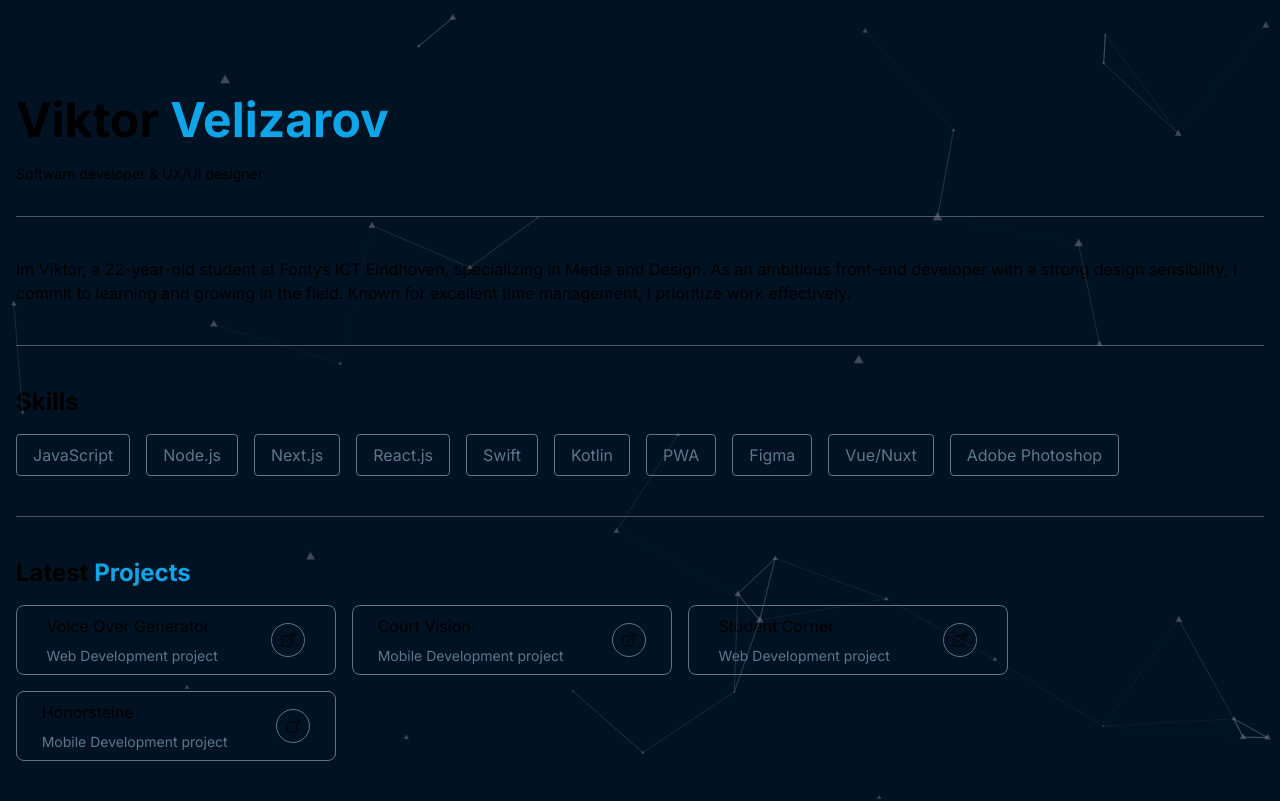
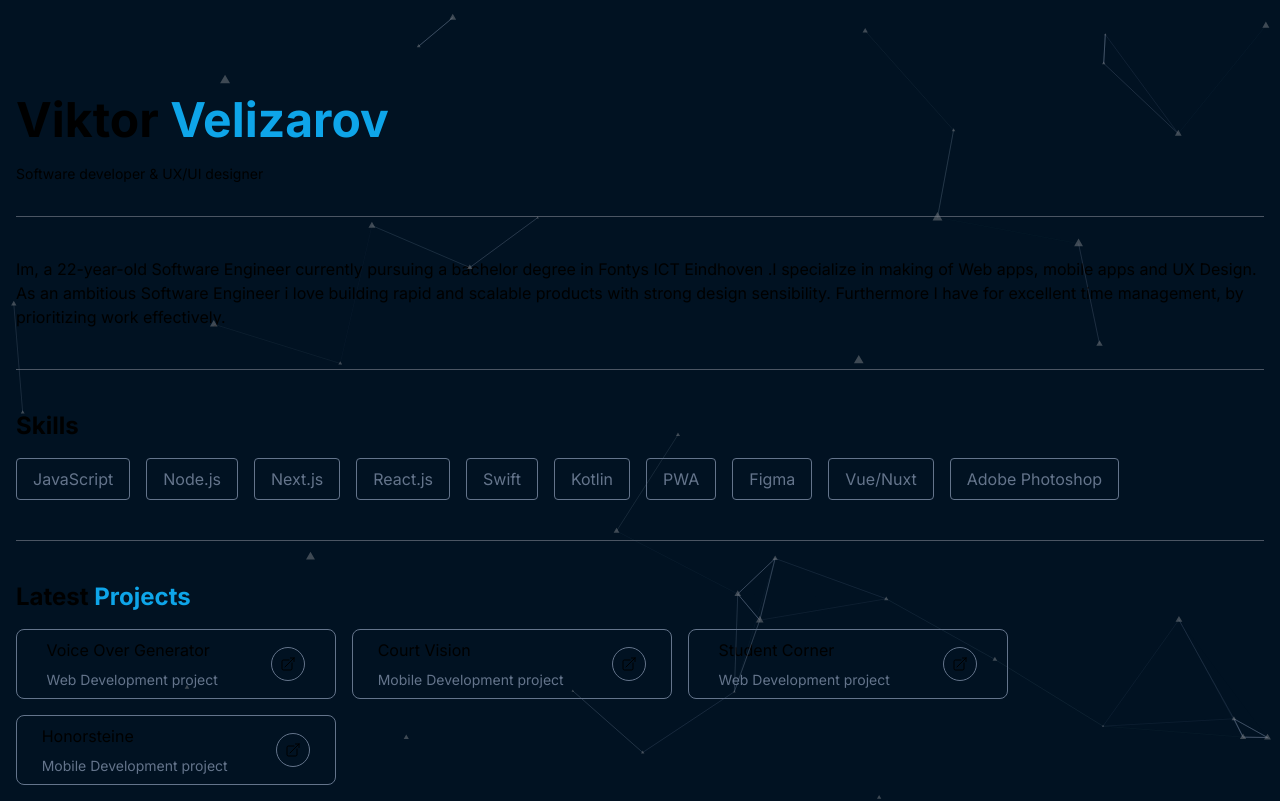
Before and after one commit to Viktor1722/Portfolio-new, a Next.js app: page / in a window 1280 px wide. Shown: the top 801 px of the page. Built offline with nearby package versions, Linux system fonts and the light colour scheme.

Commit message:
update the links for the projects

```diff
--- a/src/app/page.js
+++ b/src/app/page.js
@@ -11,17 +11,18 @@ export default function Home() {
             <h1 className="text-5xl font-bold three-d-text">
               Viktor <span className="text-sky-500">Velizarov</span>
             </h1>
-            <p className="text-sm mt-5">Software developer & UX/UI designer</p>
+            <p className="text-sm mt-5 ">Software developer & UX/UI designer</p>
           </header>
           <br />
           <hr className="border-t border-gray-600 my-2"></hr>
           <section id="about" className="my-10 ">
             <p>
-              Im Viktor, a 22-year-old student at Fontys ICT Eindhoven,
-              specializing in Media and Design. As an ambitious front-end
-              developer with a strong design sensibility, I commit to learning
-              and growing in the field. Known for excellent time management, I
-              prioritize work effectively.
+              Im, a 22-year-old Software Engineer currently pursuing a bachelor
+              degree in Fontys ICT Eindhoven .I specialize in making of Web
+              apps, mobile apps and UX Design. As an ambitious Software Engineer
+              i love building rapid and scalable products with strong design
+              sensibility. Furthermore I have for excellent time management, by
+              prioritizing work effectively.
             </p>
           </section>
 
@@ -97,7 +98,7 @@ export default function Home() {
                 </div>
               </a>
 
-              <a href="https://github.com/Viktor1722">
+              <a href="https://github.com/Viktor1722/IOS-Basketball-coaching-app-">
                 <div className="flex flex-row w-80 rounded-lg px-4 py-2 border border-slate-500 items-center justify-evenly">
                   <div className="mr-10">
                     <span>Court Vision</span>
@@ -124,7 +125,7 @@ export default function Home() {
                 </div>
               </a>
 
-              <a href="https://github.com/Viktor1722">
+              <a href="https://github.com/Viktor1722/Student-Corner-">
                 <div className="flex flex-row w-80 rounded-lg px-4 py-2 border border-slate-500 items-center justify-evenly">
                   <div className="mr-10">
                     <span>Student Corner</span>
@@ -151,7 +152,7 @@ export default function Home() {
                 </div>
               </a>
 
-              <a href="https://github.com/Viktor1722">
+              <a href="https://github.com/xXManntXx/honorsteine/tree/iOs_app?tab=readme-ov-file">
                 <div className="flex flex-row w-80 rounded-lg px-4 py-2 border border-slate-500 items-center justify-evenly">
                   <div className="mr-10">
                     <span>Honorsteine</span>
```
